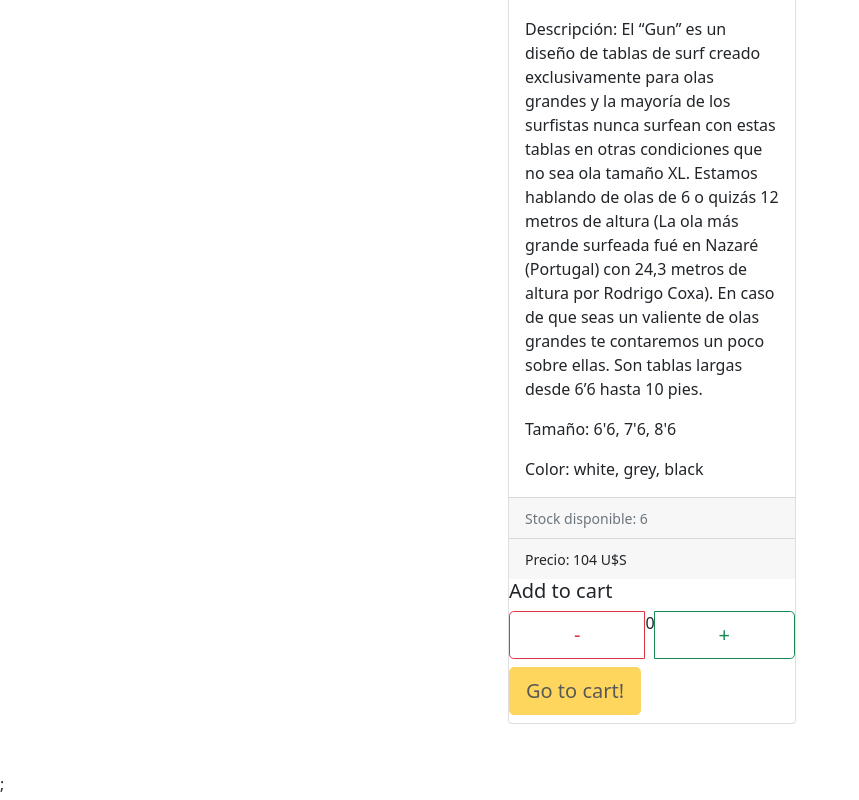
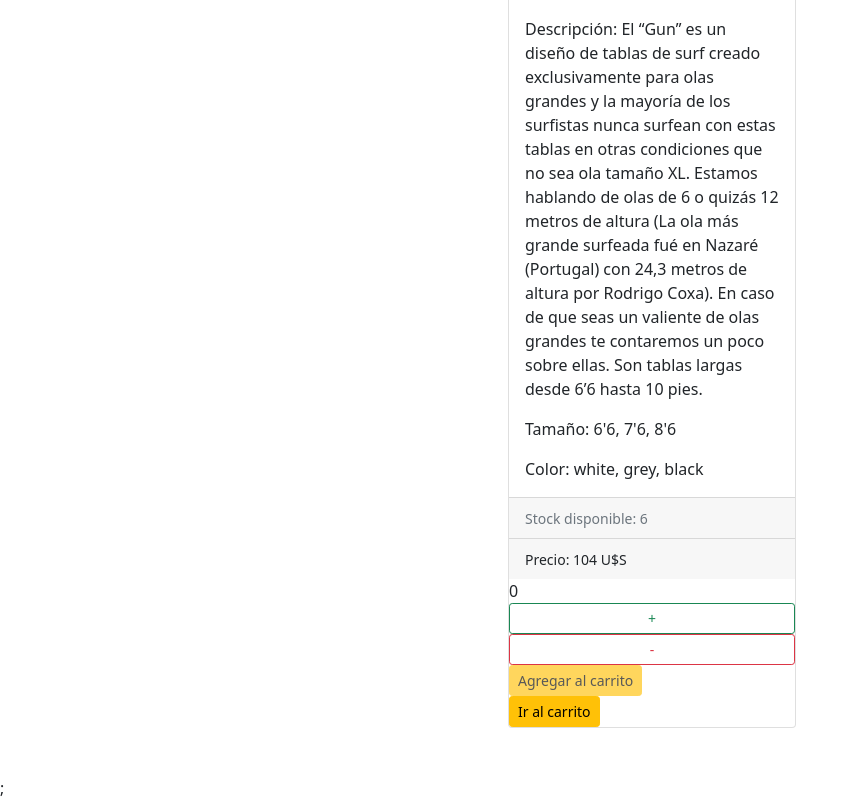
Before and after one commit to AngelPazzo/surfar_tiendita, a React (Create React App) app: page /item/1 in a window 1280 px wide. Shown: the part 382-1182 px from the top of the page, without its empty margins (0-859 px from the left). Built offline with nearby package versions, Linux system fonts and the light colour scheme.

Commit message:
trabajando sobre la primera entrega final

```diff
--- a/src/App.js
+++ b/src/App.js
@@ -5,7 +5,7 @@ import NavBar from './components/NavBar';
 import ItemListContainer from './components/ItemListContainer';
 import ItemDetailContainer from './components/ItemDetailContainer';
 import {BrowserRouter,Route,Routes} from 'react-router-dom'
-import Cart from './components/cart/Cart';
+import Cart from './components/Cart';
 
 
 function App() {
--- a/src/components/ItemCount.jsx
+++ b/src/components/ItemCount.jsx
@@ -1,7 +1,7 @@
 import React from "react";
 import { useState } from "react";
 import Button from "react-bootstrap/Button";
-import ButtonGroup from "react-bootstrap/ButtonGroup";
+
 
 const ItemCount = ({ stock, initial, onAdd }) => {
   const [count, setCount] = useState(initial);
@@ -9,37 +9,35 @@ const ItemCount = ({ stock, initial, onAdd }) => {
   return (
     <>
       <div className="agregarItem"></div>
-      <h5>Add to cart</h5>
-      <ButtonGroup size="lg" className="mb-2">
+      {/* <h5>Add to cart</h5> */}
+        {count}
+        <Button
+          variant="outline-success" size="sm"
+          onClick={() => setCount(Math.min(count + 1, stock))}
+        >
+          +
+        </Button>
         <Button
           variant="outline-danger"
+          size="sm"
           onClick={() => setCount(Math.max(count - 1, initial))}
         >
           -
         </Button>
-        {count}
-        <Button
-          variant="outline-success"
-          onClick={() => setCount(Math.min(count + 1, stock))}
-        >
-          +
-        </Button>
-      </ButtonGroup>
       <div>
         {" "}
-        <ButtonGroup size="lg" className="mb-2">
           <Button
             onClick={() => {
               onAdd(count);
             }}
             className="btnGoCart"
             variant="warning"
+            size="sm"
             disabled={count === 0}
           >
             {" "}
-            Go to cart!
+            Agregar al carrito
           </Button>
-        </ButtonGroup>
       </div>
     </>
   );
--- a/src/components/ItemDetail.jsx
+++ b/src/components/ItemDetail.jsx
@@ -6,12 +6,18 @@ import Card from "react-bootstrap/Card";
 import Spinner from "react-bootstrap/Spinner";
 import Button from "react-bootstrap/Button";
 import ItemCount from "./ItemCount";
+import { Link } from "react-router-dom";
+import { useState } from "react";
+
+
+const ItemDetail = ( props ) => {
+  const [count, setCount] = useState(0);
+
 
 const onAddItem = (count) => {
-  alert(`Agregaste ${count} productos al carrito`);
+  setCount(count);
+  // alert(`Agregaste ${count} productos al carrito`);
 };
-
-const ItemDetail = ( props ) => {
 
 
     return props.loading ? (
@@ -35,7 +41,9 @@ const ItemDetail = ( props ) => {
                 <Card.Footer>
                   <small>Precio: {props.details.price} U$S</small>
                 </Card.Footer>
+
                 <ItemCount stock={props.details.stock} initial={0} onAdd={onAddItem} />
+                <Link to="/cart"><Button variant="warning"size="sm">Ir al carrito</Button></Link>
               </Card>
             </Col>
           </Row>
```
